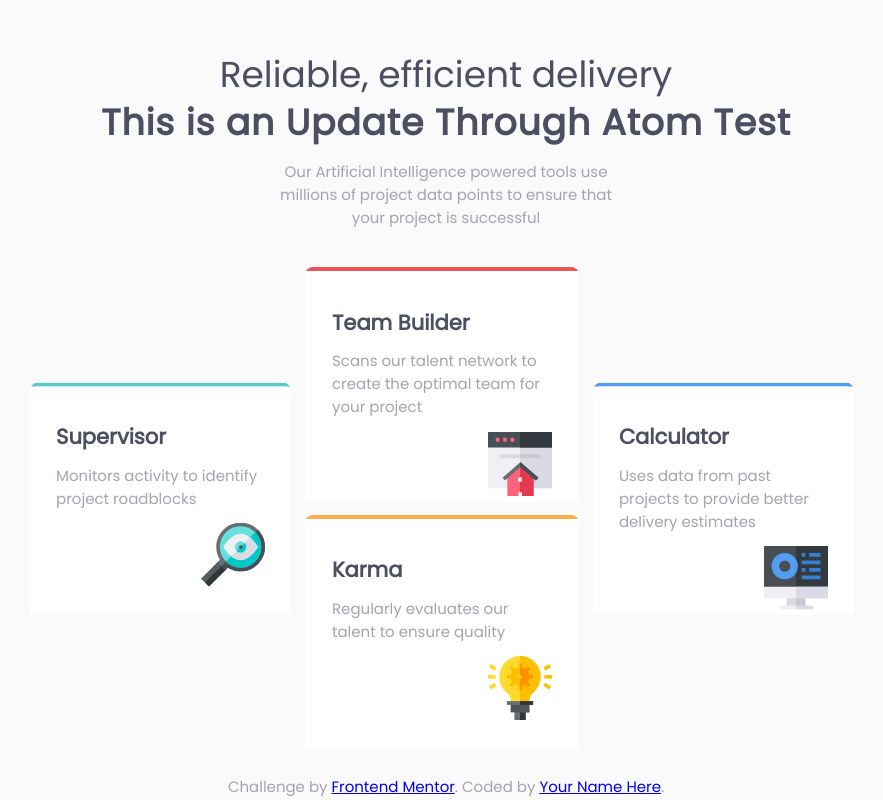
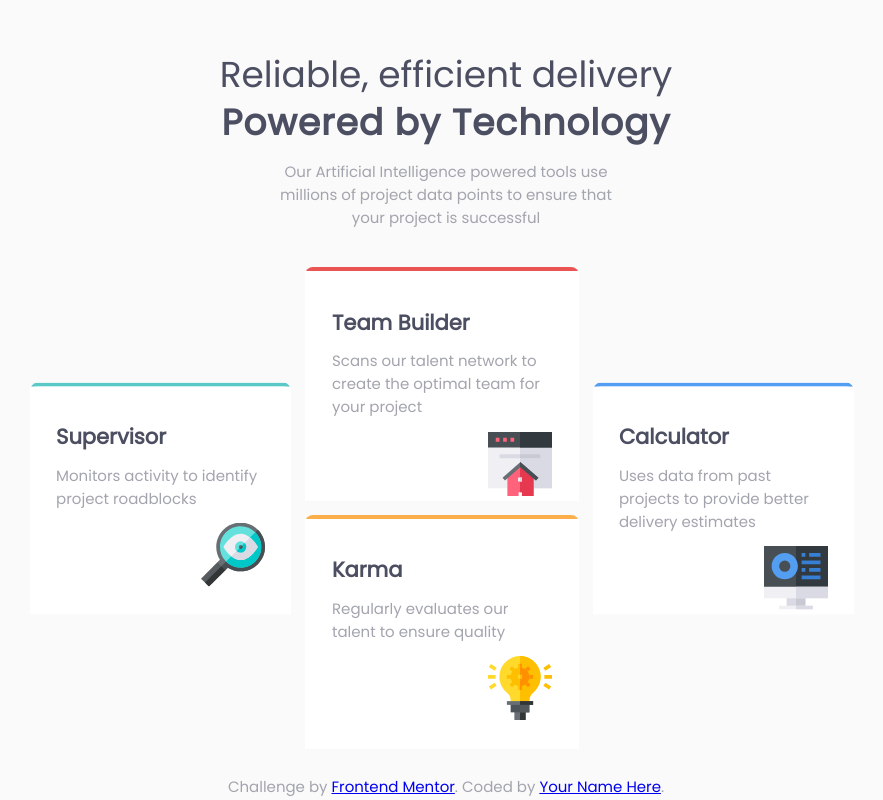
Before and after one commit to cypher618/Four-Card-Feature-Challenge, a plain HTML site: page index.html in a window 1280 px wide. Shown: the whole page, without its empty margins (194-1077 px from the left). Drawn offline with Linux system fonts and the light colour scheme.

Commit message:
Reverting back to original header

```diff
--- a/index.html
+++ b/index.html
@@ -18,7 +18,7 @@
   <div class="heading">
     <h1>
       Reliable, efficient delivery
-      <span>This is an Update Through Atom Test</span>
+      <span>Powered by Technology</span>
     </h1>
 
     <p>Our Artificial Intelligence powered tools use millions of project data points to ensure that your project is successful</p>
```
